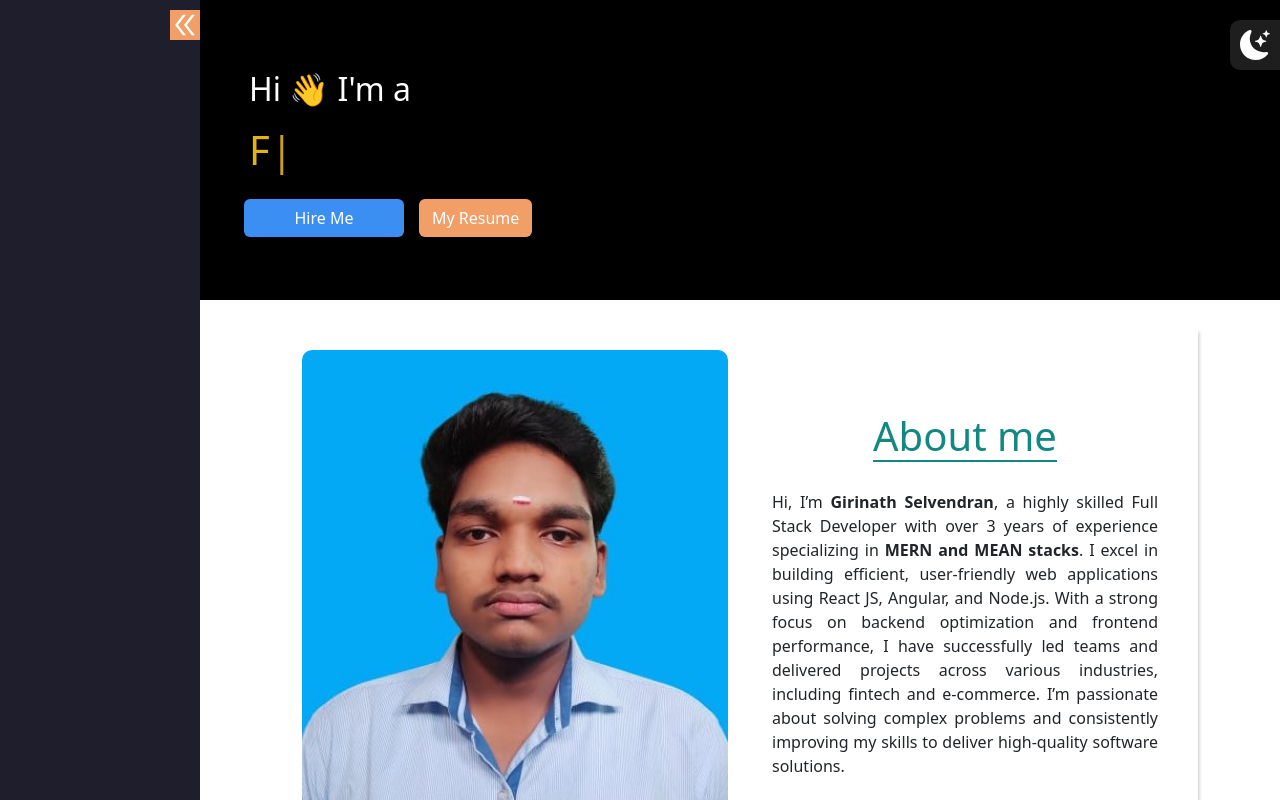
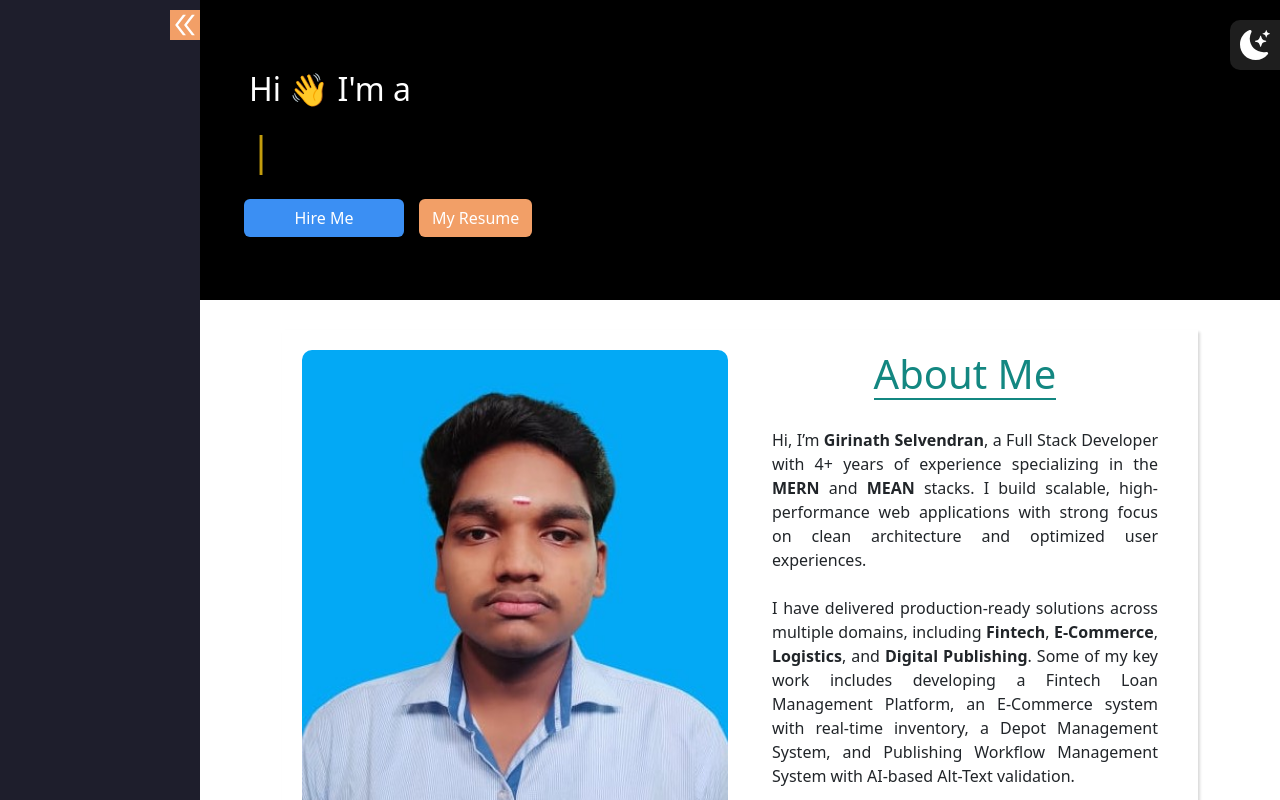
Before and after one commit to girinathselvendran/girinath-selvendran-portfolio, a React (Create React App) app: page / in a window 1280 px wide. Shown: the top 800 px of the page. Built offline with nearby package versions, Linux system fonts and the light colour scheme.

Commit message:
update profile

```diff
--- a/src/pages/About/About.js
+++ b/src/pages/About/About.js
@@ -12,19 +12,27 @@ const About = () => {
             <div className="col-md-6 col-xl-6 col-lg-6 col-xs-12 about-img">
               <img src={ProfileImg} alt="profile_pic" />
             </div>
+
             <div className="col-md-6 col-xl-6 col-lg-6 col-xs-12 about-content">
-              <h1>About me</h1>
+              <h1>About Me</h1>
               <p>
-                Hi, I’m <b>Girinath Selvendran</b>, a highly skilled Full Stack
-                Developer with over 3 years of experience specializing in
-                <b> MERN and MEAN stacks</b>. I excel in building efficient,
-                user-friendly web applications using React JS, Angular, and
-                Node.js. With a strong focus on backend optimization and
-                frontend performance, I have successfully led teams and
-                delivered projects across various industries, including fintech
-                and e-commerce. I’m passionate about solving complex problems
-                and consistently improving my skills to deliver high-quality
-                software solutions.
+                Hi, I’m <b>Girinath Selvendran</b>, a Full Stack Developer with
+                4+ years of experience specializing in the <b>MERN</b> and
+                <b> MEAN</b> stacks. I build scalable, high-performance web
+                applications with strong focus on clean architecture and
+                optimized user experiences.
+                <br /><br />
+                I have delivered production-ready solutions across multiple
+                domains, including <b>Fintech</b>, <b>E-Commerce</b>,
+                <b> Logistics</b>, and <b>Digital Publishing</b>. Some of my key
+                work includes developing a Fintech Loan Management Platform,
+                an E-Commerce system with real-time inventory, a Depot
+                Management System, and Publishing Workflow Management System
+                with AI-based Alt-Text validation.
+                <br /><br />
+                I enjoy solving complex problems, improving performance, and
+                delivering reliable applications with attention to detail and
+                quality.
               </p>
             </div>
           </div>
--- a/src/pages/Projects/Projects.js
+++ b/src/pages/Projects/Projects.js
@@ -23,7 +23,7 @@ const ProjectList = [
   {
     id: 2,
     projectImgUrl:
-      "https://www.tigren.com/blog/wp-content/uploads/2023/04/Screenshot-823.png",
+      "https://halothemes.net/cdn/shop/products/spark-home-2-pc_bdc9a3c6-1576-4b68-9d34-c4a698dd23a5.jpg?v=1762480414&width=1024",
     gitHubUrl: "",
     projectName: "E-commerce website",
     description: "",
@@ -115,7 +115,7 @@ const Projects = () => {
                     </div>
                     <a
                       className="ad-btn"
-                      href="https://github.com/techinfo-youtube/ecommerce-app-2023"
+                      href="https://github.com/girinathselvendran"
                     >
                       View
                     </a>
--- a/src/pages/workExp/WorkExp.js
+++ b/src/pages/workExp/WorkExp.js
@@ -16,28 +16,67 @@ const WorkExp = () => {
             Work Experience
           </h2>
           <hr />
+
           <VerticalTimeline lineColor="#1e1e2c">
+
+            {/* Integra Software – 2024–Present */}
             <VerticalTimelineElement
               className="vertical-timeline-element--work"
               contentStyle={{ background: "white", color: "#1e1e2c" }}
-              contentArrowStyle={{
-                borderRight: "7px solid  white",
-              }}
-              date="2021 - present"
+              contentArrowStyle={{ borderRight: "7px solid white" }}
+              date="Dec 2024 – Present"
               iconStyle={{ background: "#1e1e2c", color: "#fff" }}
               icon={<SiReact />}
             >
               <h3 className="vertical-timeline-element-title">
-                Full Stack Developer
+                Full Stack Developer – MERN
               </h3>
               <h4 className="vertical-timeline-element-subtitle">
-                Paripoorna Software Pvt Ltd
+                Integra Software, Puducherry
               </h4>
+
               <p>
-                Frontend Development, Backend Development, Database Management,
-                Team Leadership & Collaboration, Team Leading
+                <ul>
+                  <li>Automated job-failure handling and workflow error re-triggers.</li>
+                  <li>Built core WMS reports for Inflow, WIP, Queries & Dispatch.</li>
+                  <li>Implemented alt-text validation for iAlt (AI-based module).</li>
+                  <li>Integrated Azure Blob Storage and improved asset workflows.</li>
+                  <li>Configured Jenkins pipelines for automated deployments.</li>
+                </ul>
+
+                <strong>Tech Stack:</strong> React, Node.js, PostgreSQL, Jenkins, Azure
               </p>
             </VerticalTimelineElement>
+
+            {/* Paripoorna Software – 2021–2024 */}
+            <VerticalTimelineElement
+              className="vertical-timeline-element--work"
+              contentStyle={{ background: "white", color: "#1e1e2c" }}
+              contentArrowStyle={{ borderRight: "7px solid white" }}
+              date="Nov 2021 – Nov 2024"
+              iconStyle={{ background: "#1e1e2c", color: "#fff" }}
+              icon={<SiReact />}
+            >
+              <h3 className="vertical-timeline-element-title">
+                Full Stack Developer – MERN
+              </h3>
+              <h4 className="vertical-timeline-element-subtitle">
+                Paripoorna Software, Bengaluru
+              </h4>
+
+              <p>
+                <ul>
+                  <li>Developed full-stack applications using React & Node.js.</li>
+                  <li>Improved API and backend performance across projects.</li>
+                  <li>Implemented SSR and reusable UI components.</li>
+                  <li>Used AI tools to speed up development & reduce debugging.</li>
+                  <li>Worked with clients on requirements and solution design.</li>
+                </ul>
+
+                <strong>Tech Stack:</strong> React, Node.js, MongoDB, MySQL, Git
+              </p>
+            </VerticalTimelineElement>
+
           </VerticalTimeline>
         </div>
       </div>
```
